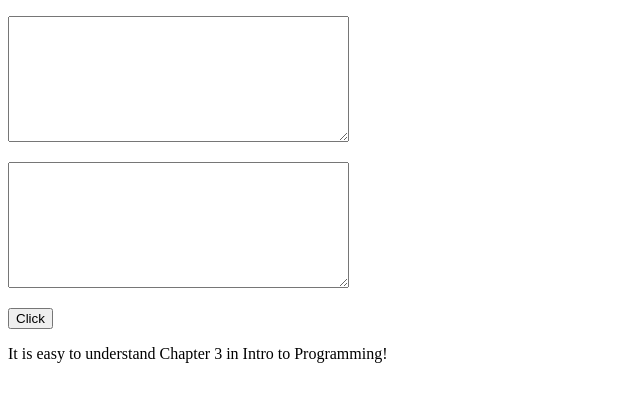
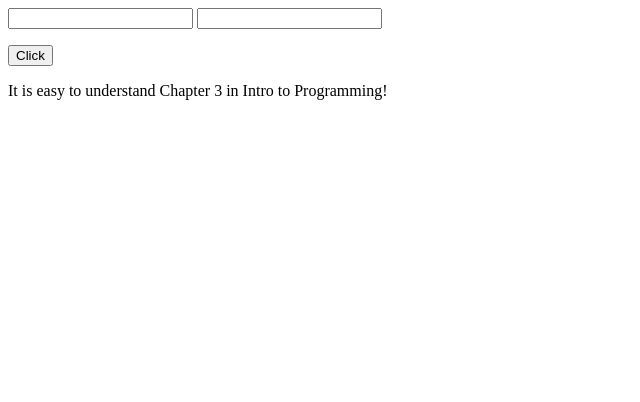
Before and after one commit to robinsonbrennen/robinsonbrennen1.github.io, a plain HTML site: page Robinson- W03 Coding Assignment #2 revision.html in a window 1280 px wide. Shown: the whole page, without its empty margins (0-640 px from the left). Drawn offline with Linux system fonts and the light colour scheme.

Commit message:
Change in text area type

```diff
--- a/Robinson- W03 Coding Assignment #2 revision.html
+++ b/Robinson- W03 Coding Assignment #2 revision.html
@@ -5,8 +5,8 @@
     <title>Two text fields a button and a div</title>
 </head>
 <body>
-    <p><textarea id="textField" rows="8" cols="40"></textarea></p>
-    <p><textarea id="txtField2" rows="8" cols="40"></textarea></p>
+    <input type="text" id="futureValue"></input>
+    <input type="text" id="futureValue2"></input>
     <p><button type="button">Click</button></p>
     <div id="txtField">It is easy to understand Chapter 3 in Intro to Programming!</div>
 </body>
```
